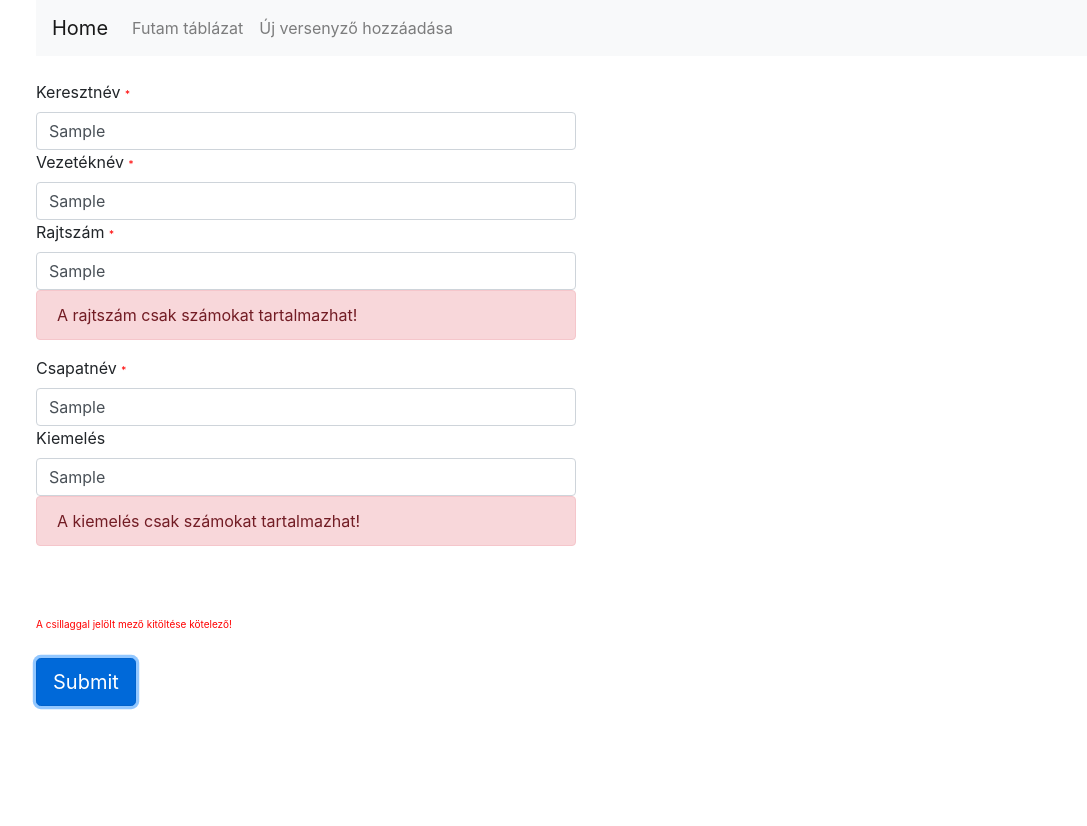
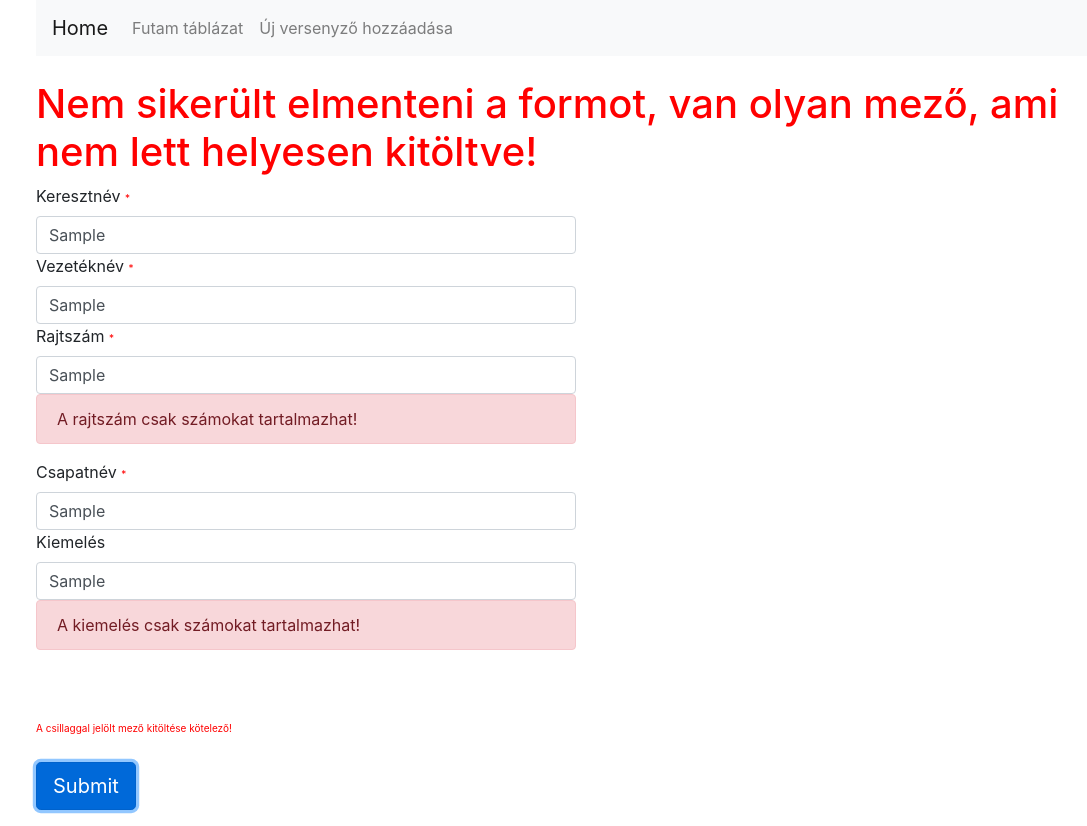
Before and after one commit to Juhi0326/angular-for-spring-boot-web-service, an Angular app in the folder AngularWithWebService-ui/: page /createPerson in a window 1280 px wide. Both pictures are taken after typing "Sample", "Sample", "Sample", "Sample", "Sample" into the empty fields and a click on the button "Submit". Shown: the whole page, without its empty margins (49-1136 px from the left). Before the commit the page ends 800 px from the top, so only its background shows below. Built offline with nearby package versions, Linux system fonts and the light colour scheme; no server answers.

Commit message:
use invalid form messages if the form invalid

```diff
--- a/AngularWithWebService-ui/src/app/components/create-person/create-person.component.html
+++ b/AngularWithWebService-ui/src/app/components/create-person/create-person.component.html
@@ -6,6 +6,9 @@
   </div>
   <div *ngIf="duplicate">
     <h1>{{duplicateMessage}}</h1>
+  </div>
+  <div *ngIf="invalidForm">
+    <h1>{{invalidFormMessage}}</h1>
   </div>
 
   <div class="row center">
@@ -30,7 +33,7 @@
       <div>
         <label for="Last Name">Vezetéknév <span class="star">*</span></label>
         <input type="text" class="form-control" id="lastName" formControlName="lastName"
-          name='lastName'>
+          name='lastName' (focus)='focusFunction()'>
         <div *ngIf="lastName.invalid && (lastName.dirty || lastName.touched)" class="alert alert-danger">
           <div *ngIf="lastName.errors.required">
             A vezetéknév kötelező mező!
@@ -46,7 +49,7 @@
       <div>
         <label for="startNumber">Rajtszám <span class="star">*</span></label>
         <input type="text" class="form-control" id="startNumber" formControlName="startNumber"
-          name='startNumber'>
+          name='startNumber' (focus)='focusFunction()'>
         <div *ngIf="startNumber.invalid && (startNumber.dirty || startNumber.touched)" class="alert alert-danger">
           <div *ngIf="startNumber.errors.required">
             A rajtszám kötelező mező!
@@ -65,7 +68,7 @@
 
       <div>
         <label for="team">Csapatnév <span class="star">*</span></label>
-        <input type="text" class="form-control" id="team" formControlName="team" name='team'>
+        <input type="text" class="form-control" id="team" formControlName="team" name='team' (focus)='focusFunction()'>
         <div *ngIf="team.invalid && (team.dirty || team.touched)" class="alert alert-danger">
 
           <div *ngIf="team.errors.required">
@@ -84,7 +87,7 @@
       <div>
         <label for="priority">Kiemelés</label>
         <input type="text" class="form-control" id="priority" formControlName="priority"
-          name='priority'>
+          name='priority' (focus)='focusFunction()'>
         <div *ngIf="priority.invalid && (priority.dirty || priority.touched)" class="alert alert-danger">
           <div *ngIf="priority.errors.required">
             A kiemelés kötelező mező! Amennyiben nem kiemelt a versenyző, kérjük adjon meg egy 0-át.
--- a/AngularWithWebService-ui/src/app/components/create-person/create-person.component.ts
+++ b/AngularWithWebService-ui/src/app/components/create-person/create-person.component.ts
@@ -20,6 +20,8 @@ export class CreatePersonComponent implements OnInit {
   duplicateStartNumberValue = 0;
   addItemForm: FormGroup;
   duplicate: boolean;
+  invalidForm: boolean;
+  invalidFormMessage = '';
 
   constructor(
     private formBuilder: FormBuilder,
@@ -57,6 +59,8 @@ export class CreatePersonComponent implements OnInit {
     this.duplicateMessage = '';
 
     if (this.addItemForm.valid) {
+      this.invalidForm = false;
+      this.invalidFormMessage = '';
 
       if (this.addItemForm.get('startNumber').value === '') {
         this.item.startNumber = 0;
@@ -138,11 +142,8 @@ export class CreatePersonComponent implements OnInit {
         console.log(this.duplicateMessage);
       }
     } else {
-      console.log('invalid form');
-      if (!this.addItemForm.get('startNumber').valid) {
-
-
-      }
+      this.invalidForm = true;
+      this.invalidFormMessage += 'Nem sikerült elmenteni a formot, van olyan mező, ami nem lett helyesen kitöltve!';
     }
     this.PrioList = [];
     this.StartNumberList = [];
@@ -220,6 +221,11 @@ export class CreatePersonComponent implements OnInit {
       this.duplicateMessage = '';
       this.message = undefined;
     }
+    if (this.invalidForm === true) {
+      this.invalidFormMessage = '';
+      this.invalidForm = false;
+    }
+
   }
 
   get firstName() { return this.addItemForm.get('firstName'); }
```
